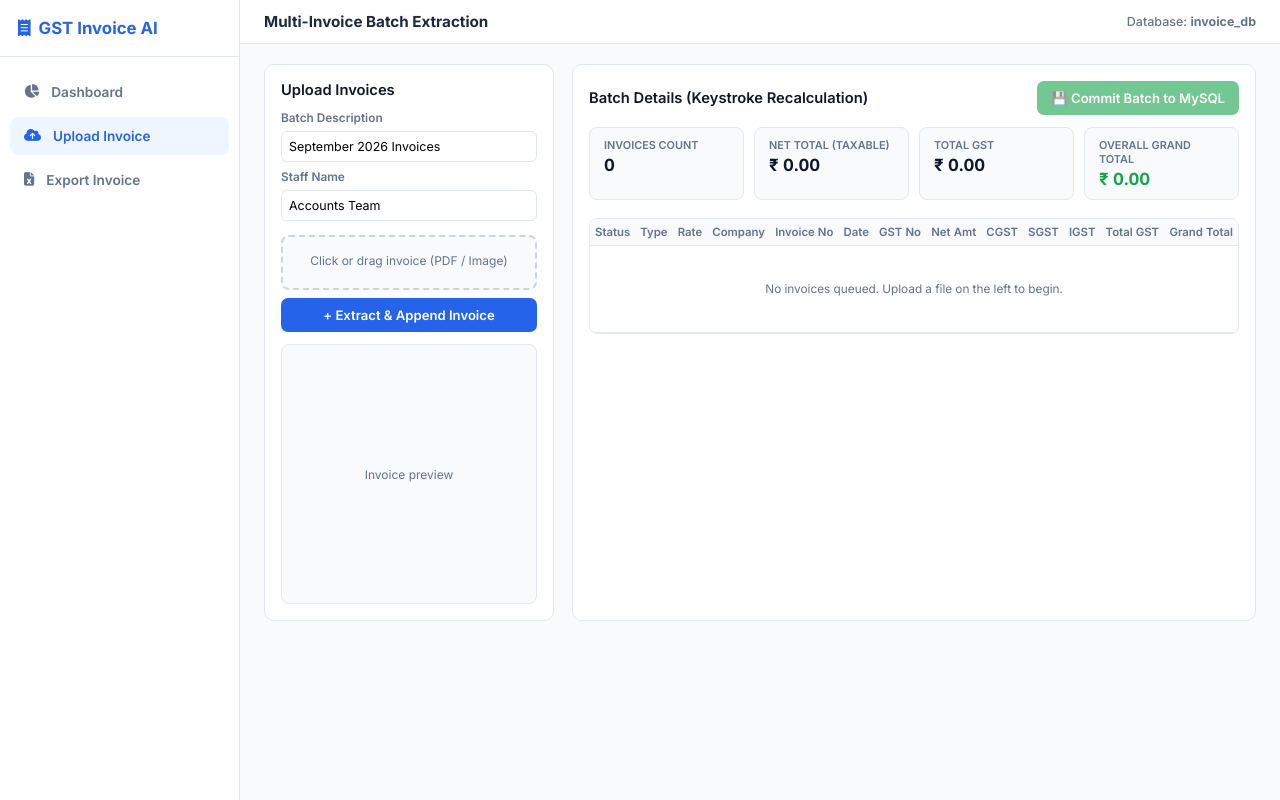
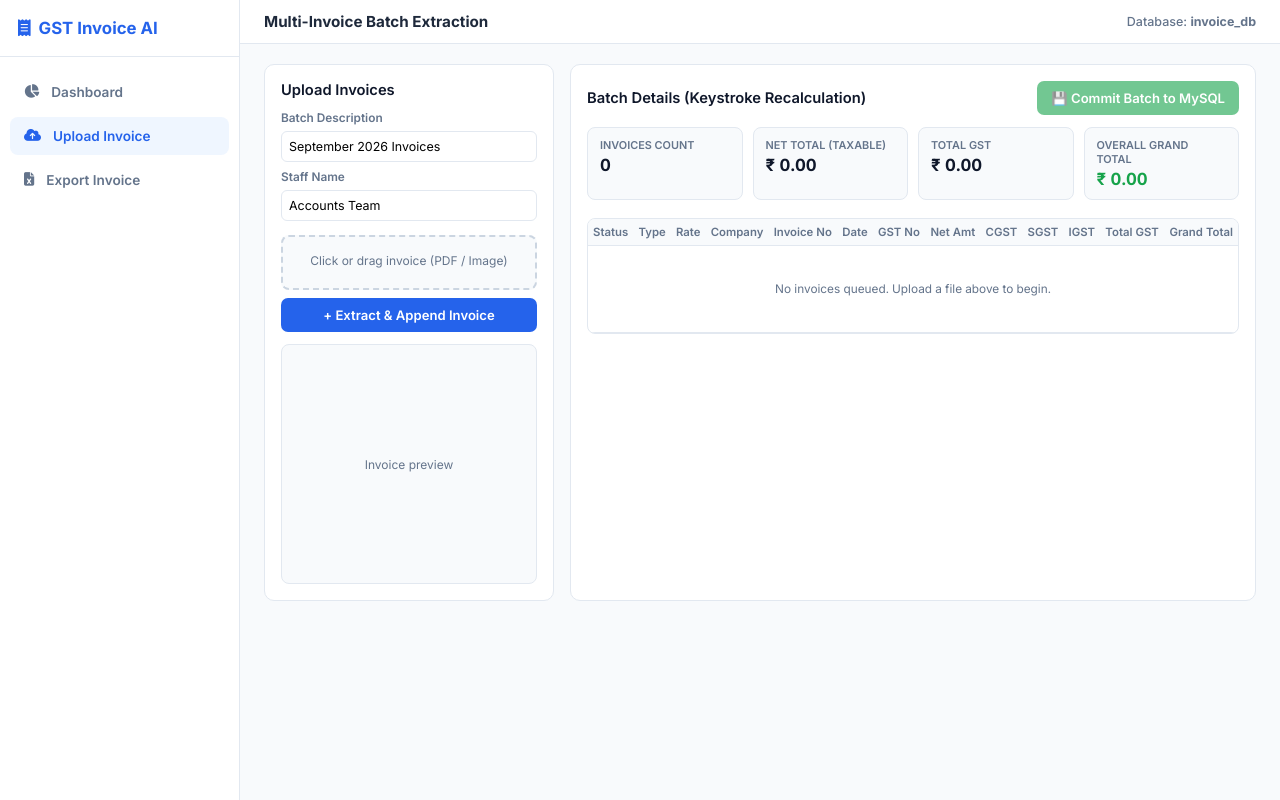
Before and after one commit to Brindha36/OCR, a Flask app: page /upload in a window 1280 px wide. Run offline with Flask 3, Linux system fonts and the light colour scheme.

Commit message:
upload.html

```diff
--- a/templates/upload.html
+++ b/templates/upload.html
@@ -8,7 +8,7 @@
     .workspace {
         display: grid;
         grid-template-columns: 290px minmax(0, 1fr);
-        gap: 18px;
+        gap: 16px;
     }
     .panel {
         background: var(--surface);
@@ -20,7 +20,7 @@
         gap: 12px;
         min-width: 0;
     }
-    .panel-title { font-size: 0.92rem; font-weight: 600; display: flex; align-items: center; justify-content: space-between; }
+    .panel-title { font-size: 0.92rem; font-weight: 600; display: flex; align-items: center; justify-content: space-between; flex-wrap: wrap; gap: 8px; }
     .dropzone {
         border: 2px dashed #cbd5e1;
         border-radius: 8px;
@@ -52,7 +52,7 @@
     .btn-success:hover { background-color: #15803d; }
 
     .preview-container {
-        height: 260px;
+        height: 240px;
         border: 1px solid var(--border);
         border-radius: 8px;
         background: #f8fafc;
@@ -64,13 +64,13 @@
     .preview-container img { max-width: 100%; max-height: 100%; object-fit: contain; }
     .preview-container iframe { width: 100%; height: 100%; border: none; }
 
-    .summary-cards { display: grid; grid-template-columns: repeat(4, 1fr); gap: 10px; }
-    .card-stat { background: #f8fafc; border: 1px solid var(--border); padding: 10px 14px; border-radius: 8px; }
+    .summary-cards { display: grid; grid-template-columns: repeat(auto-fit, minmax(130px, 1fr)); gap: 10px; }
+    .card-stat { background: #f8fafc; border: 1px solid var(--border); padding: 10px 12px; border-radius: 8px; }
     .card-stat-label { font-size: 0.68rem; font-weight: 600; color: var(--text-muted); text-transform: uppercase; }
     .card-stat-val { font-size: 1.05rem; font-weight: 700; margin-top: 3px; font-variant-numeric: tabular-nums; }
     .card-stat-val.highlight { color: var(--success); }
 
-    .table-wrapper { overflow-y: auto; overflow-x: auto; border: 1px solid var(--border); border-radius: 8px; max-height: 520px; width: 100%; }
+    .table-wrapper { overflow-y: auto; overflow-x: auto; -webkit-overflow-scrolling: touch; border: 1px solid var(--border); border-radius: 8px; max-height: 520px; width: 100%; }
     table { width: 100%; border-collapse: collapse; font-size: 0.74rem; font-variant-numeric: tabular-nums; }
     thead { background: #f8fafc; position: sticky; top: 0; z-index: 10; border-bottom: 1px solid var(--border); }
     th, td { padding: 6px 5px; border-bottom: 1px solid var(--border); text-align: left; white-space: nowrap !important; vertical-align: middle; }
@@ -91,6 +91,13 @@
 
     .badge-pending { background: #fef3c7; color: #b45309; padding: 2px 6px; border-radius: 4px; font-weight: 600; font-size: 0.68rem; }
     .badge-saved { background: #ecfdf5; color: #047857; padding: 2px 6px; border-radius: 4px; font-weight: 600; font-size: 0.68rem; }
+
+    /* Mobile: Stack Upload Panel over Detail Table */
+    @media (max-width: 900px) {
+        .workspace {
+            grid-template-columns: 1fr;
+        }
+    }
 </style>
 {% endblock %}
 
@@ -172,7 +179,7 @@
                 <tbody id="detailTableBody">
                     <tr id="emptyRow">
                         <td colspan="13" style="text-align: center; color: var(--text-muted); padding: 36px 0;">
-                            No invoices queued. Upload a file on the left to begin.
+                            No invoices queued. Upload a file above to begin.
                         </td>
                     </tr>
                 </tbody>
```
